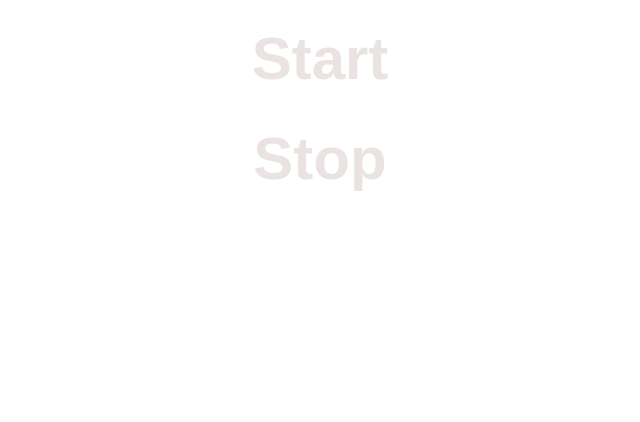
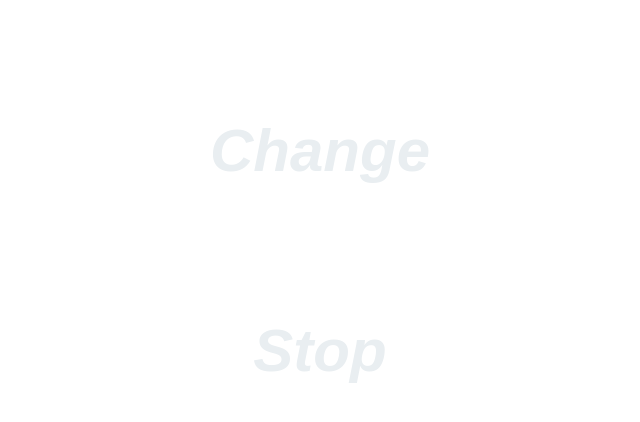
Before and after one commit to AnastasiiaSereda/goit-js-hw-11-color-switch, a plain HTML site: page index.html in a window 1280 px wide. Shown: the whole page, without its empty margins (320-960 px from the left). Drawn offline with Linux system fonts and the light colour scheme.

Commit message:
It's done

```diff
--- a/index.html
+++ b/index.html
@@ -11,7 +11,7 @@
 
 <body>
 
-    <button type="button" data-action="start">Start</button>
+    <button type="button" data-action="start">Change</button>
     <button type="button" data-action="stop">Stop</button>
     <script src="./index.js"></script>
 </body>
--- a/styles.css
+++ b/styles.css
@@ -4,17 +4,18 @@ button {
     cursor: pointer;
     background: none;
     border: none;
-    border-radius: 50px;
-    min-width: 400px;
+    margin-top: 100px;
+    min-width: 320px;
     min-height: 100px;
     font-size: 60px;
     font-weight: bold;
-    color: rgb(235, 226, 226);
+    color: rgb(233, 238, 241);
     outline: none;
+    font-style: italic;
 }
 
 button:hover {
-    -webkit-box-shadow: 0px 0px 19px 1px rgba(0, 0, 0, 0.75);
-    -moz-box-shadow: 0px 0px 19px 1px rgba(0, 0, 0, 0.75);
-    box-shadow: 0px 0px 19px 1px rgba(0, 0, 0, 0.75);
+    -webkit-box-shadow: 0px 0px 19px 1px rgba(99, 92, 92, 0.75);
+    -moz-box-shadow: 0px 0px 19px 1px rgba(68, 33, 66, 0.75);
+    box-shadow: 0px 0px 19px 1px rgba(168, 59, 135, 0.75);
 }
```
